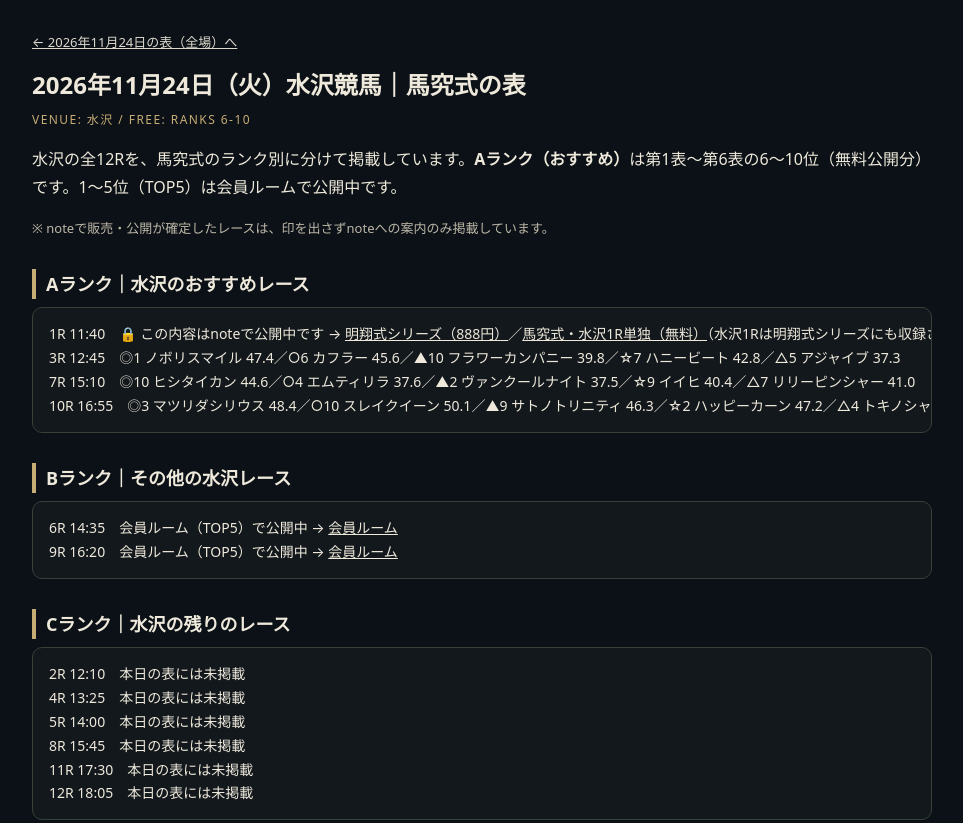
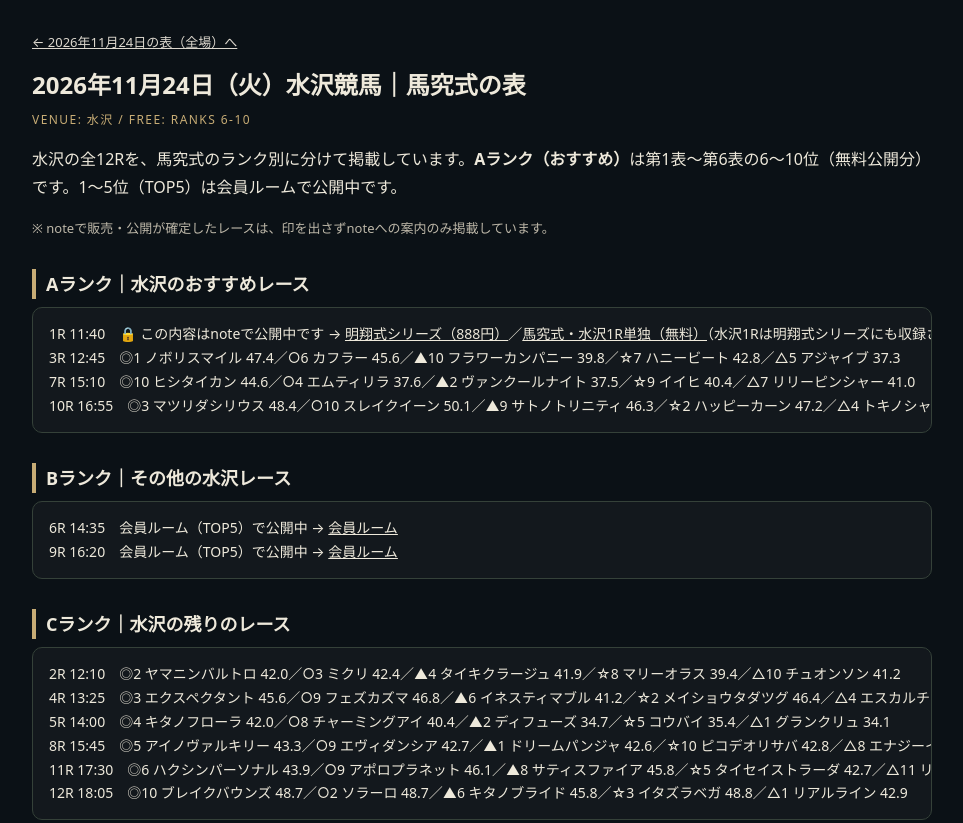
Before and after one commit to keiba-bakyu/keiba-bakyu.github.io, a plain HTML site: page eval/2026-11-24/mizusawa.html in a window 1280 px wide. Shown: the top 823 px of the page, without its empty margins (158-1121 px from the left). Drawn offline with Linux system fonts and the light colour scheme.

Commit message:
2026-11-24 場別ページ更新（Cランクにも固定印を表示）

```diff
--- a/eval/2026-11-24/mizusawa.html
+++ b/eval/2026-11-24/mizusawa.html
@@ -1,6 +1,6 @@
 <!DOCTYPE html><html lang="ja"><head><meta charset="utf-8"><meta name="viewport" content="width=device-width,initial-scale=1">
 <title>2026年11月24日 水沢競馬 馬究式の表（場別・無料公開分）｜馬究（ばきゅう）</title>
-<meta name="description" content="2026年11月24日の水沢競馬、全12Rを馬究式のランク別（Aランク＝おすすめ／Bランク／Cランク）に分けて掲載。Aランクは表の無料公開分（6〜10位）です。TOP5は会員ルームで公開中。noteで販売中のレースは印を出さずnoteへの案内のみ掲載しています。">
+<meta name="description" content="2026年11月24日の水沢競馬、全12Rを馬究式のランク別（Aランク＝おすすめ／Bランク／Cランク）に分けて掲載。各レースの馬究印と合算点付き。TOP5は会員ルームで公開中。noteで販売中のレースは印を出さずnoteへの案内のみ掲載しています。">
 <style>
 :root{font-family:system-ui,-apple-system,"Hiragino Kaku Gothic ProN","Noto Sans JP",sans-serif;color:#eee9db;background:#0b1116}
 *{box-sizing:border-box}body{margin:0;line-height:1.7}a{color:inherit}
@@ -35,12 +35,12 @@ h2{font-size:18px;margin:30px 0 8px;border-left:4px solid #c7ac75;padding-left:1
 </p></div>
 <h2>Cランク｜水沢の残りのレース</h2>
 <div class="card"><p>
-2R 12:10　本日の表には未掲載<br>
-4R 13:25　本日の表には未掲載<br>
-5R 14:00　本日の表には未掲載<br>
-8R 15:45　本日の表には未掲載<br>
-11R 17:30　本日の表には未掲載<br>
-12R 18:05　本日の表には未掲載
+2R 12:10　◎2 ヤマニンバルトロ 42.0／○3 ミクリ 42.4／▲4 タイキクラージュ 41.9／☆8 マリーオラス 39.4／△10 チュオンソン 41.2<br>
+4R 13:25　◎3 エクスペクタント 45.6／○9 フェズカズマ 46.8／▲6 イネスティマブル 41.2／☆2 メイショウタダツグ 46.4／△4 エスカルチャ 44.2<br>
+5R 14:00　◎4 キタノフローラ 42.0／○8 チャーミングアイ 40.4／▲2 ディフューズ 34.7／☆5 コウバイ 35.4／△1 グランクリュ 34.1<br>
+8R 15:45　◎5 アイノヴァルキリー 43.3／○9 エヴィダンシア 42.7／▲1 ドリームパンジャ 42.6／☆10 ピコデオリサバ 42.8／△8 エナジーイッセイ 42.6<br>
+11R 17:30　◎6 ハクシンパーソナル 43.9／○9 アポロプラネット 46.1／▲8 サティスファイア 45.8／☆5 タイセイストラーダ 42.7／△11 リリードリーマー 44.3<br>
+12R 18:05　◎10 ブレイクバウンズ 48.7／○2 ソラーロ 48.7／▲6 キタノブライド 45.8／☆3 イタズラベガ 48.8／△1 リアルライン 42.9
 </p></div>
 <a class="member" href="member.html"><strong>会員はこちら💁 会員ルーム（TOP5）</strong><span>LINEオープンチャット「note販売」メンバー限定・パスワード制</span></a>
 <p class="note">馬究の予想は馬券購入の参考情報です。馬券の購入は自己責任でお願いします。</p>
```
Also changed, not shown: eval/2026-11-24/nagoya.html (+5 -5 lines), eval/2026-11-24/urawa.html (+3 -3 lines).
